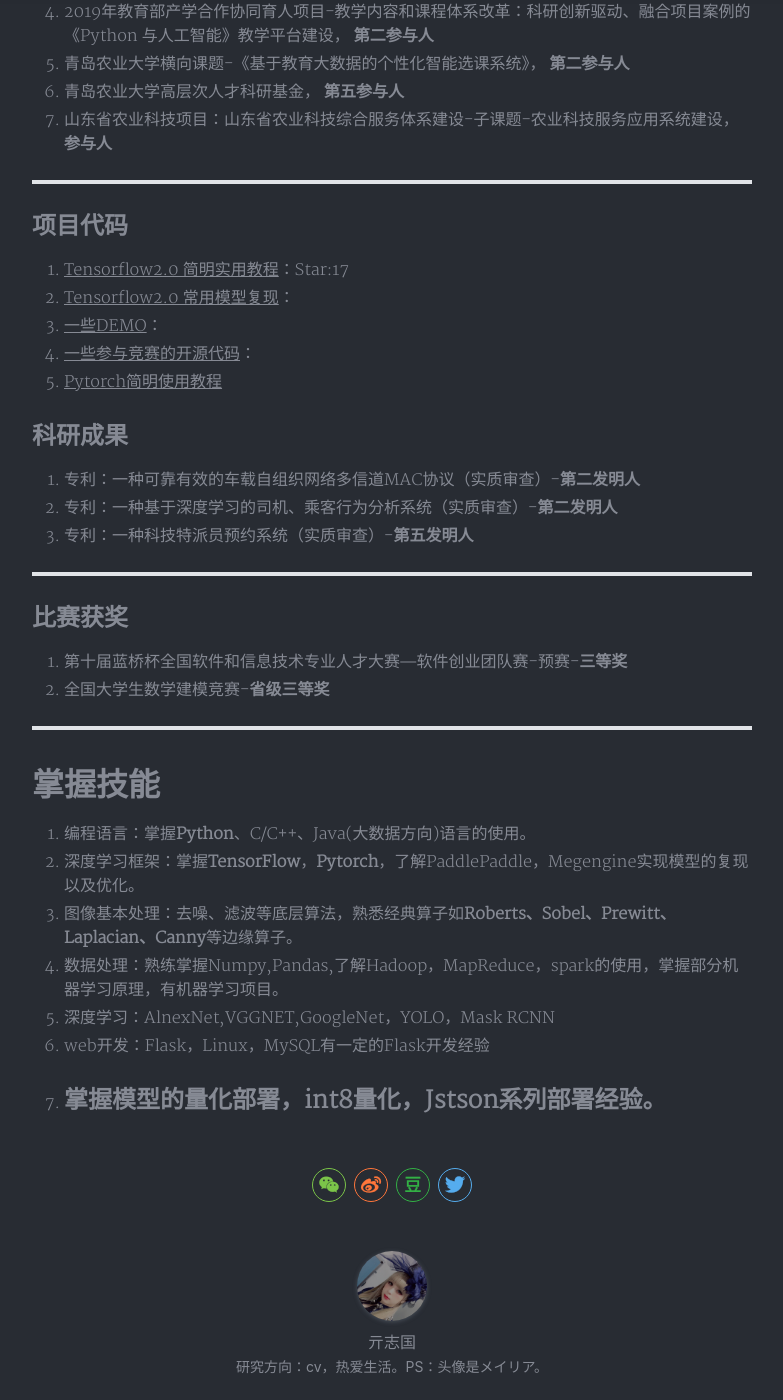
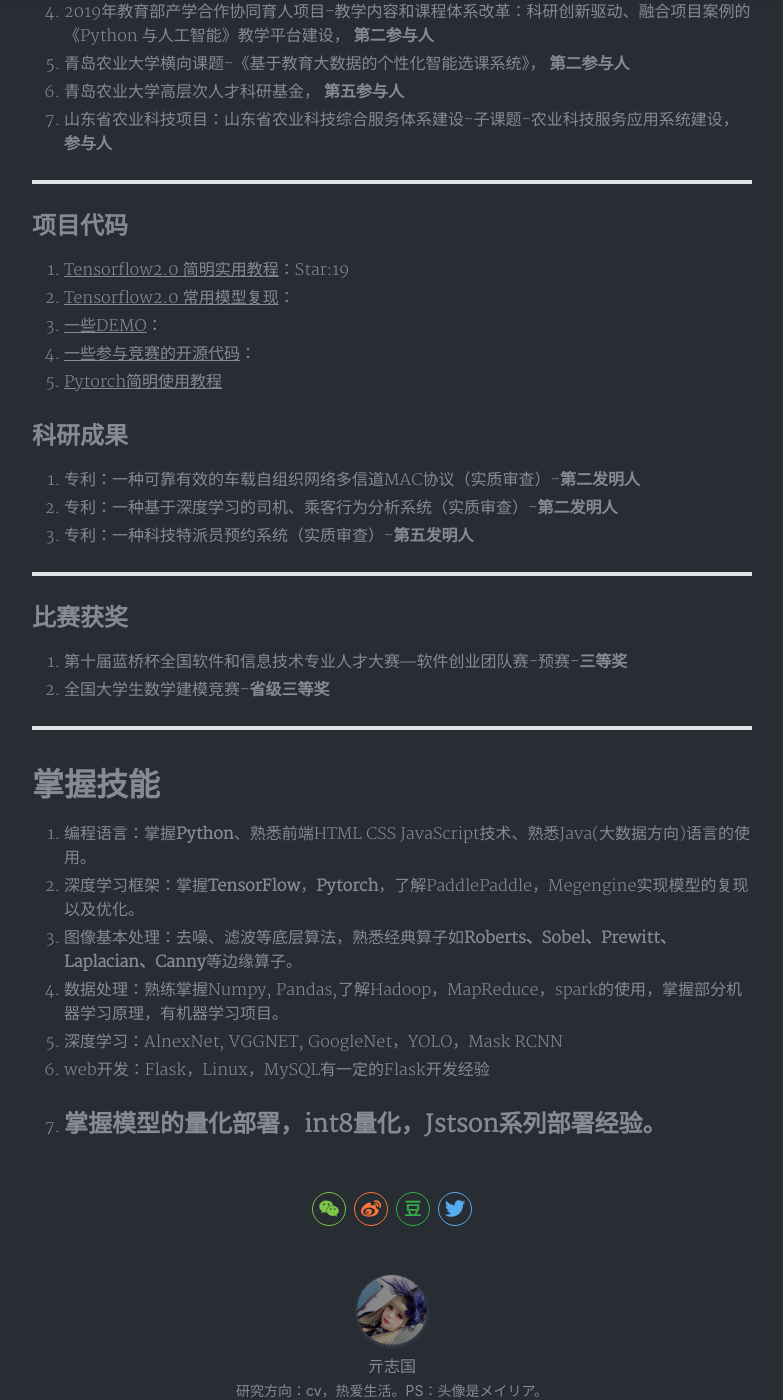
Before and after one commit to Qzgfather/Qzgfather.github.io, a Jekyll site: the page built from _posts/2020-01-09-hello.md, in a window 1280 px wide and 1400 px high, scrolled down 1048 px. Shown: the whole window, without its empty margins (248-1031 px from the left). Built offline with Jekyll 4.4.1, drawn with Linux system fonts in a browser that asks for light colours; nearby versions of some CDN libraries; a style sheet for code colours, icons or effects is not loaded.

Commit message:
修改简历细节

```diff
--- a/_posts/2020-01-09-hello.md
+++ b/_posts/2020-01-09-hello.md
@@ -39,7 +39,7 @@ tags: 个人简介
 
 ## 项目代码
 
-1. [Tensorflow2.0 简明实用教程](https://github.com/Qzgfather/TensorFlow-2.0)：Star:17
+1. [Tensorflow2.0 简明实用教程](https://github.com/Qzgfather/TensorFlow-2.0)：Star:19
 2. [Tensorflow2.0 常用模型复现](https://github.com/Qzgfather/TensorFlow2_CNN_Models)：
 3. [一些DEMO](https://github.com/Qzgfather/Deep-Learning-Project)：
 4. [一些参与竞赛的开源代码](https://github.com/Qzgfather/match)：
@@ -63,11 +63,11 @@ tags: 个人简介
 
 # 掌握技能
 
-1. 编程语言：掌握**Python**、C/C++、Java(大数据方向)语言的使用。
+1. 编程语言：掌握**Python**、熟悉前端HTML CSS JavaScript技术、熟悉Java(大数据方向)语言的使用。
 2. 深度学习框架：掌握**TensorFlow**，**Pytorch**，了解PaddlePaddle，Megengine实现模型的复现以及优化。
 3. 图像基本处理：去噪、滤波等底层算法，熟悉经典算子如**Roberts、Sobel、Prewitt、Laplacian、Canny**等边缘算子。
-4. 数据处理：熟练掌握Numpy,Pandas,了解Hadoop，MapReduce，spark的使用，掌握部分机器学习原理，有机器学习项目。
-5. 深度学习：AlnexNet,VGGNET,GoogleNet，YOLO，Mask RCNN
+4. 数据处理：熟练掌握Numpy, Pandas,了解Hadoop，MapReduce，spark的使用，掌握部分机器学习原理，有机器学习项目。
+5. 深度学习：AlnexNet, VGGNET, GoogleNet，YOLO，Mask RCNN
 6. web开发：Flask，Linux，MySQL有一定的Flask开发经验
 7. 掌握模型的量化部署，int8量化，Jstson系列部署经验。
 ---
```
